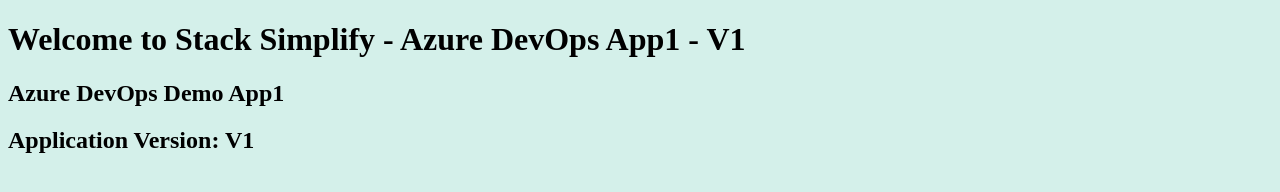
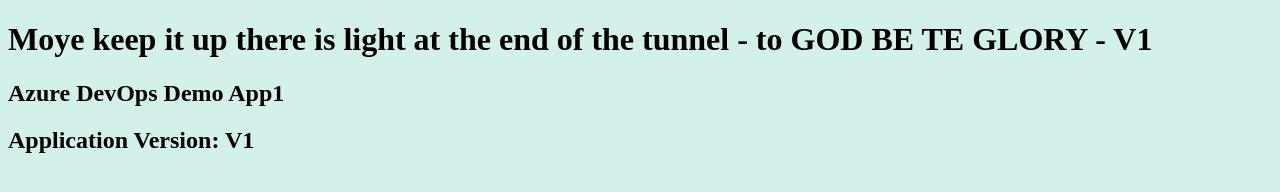
Before and after one commit to yamisoto/cicd-19, a plain HTML site: page Git-Repository-files/index.html in a window 1280 px wide. Drawn offline with Linux system fonts and the light colour scheme.

Commit message:
Add updated index file

```diff
--- a/Git-Repository-files/index.html
+++ b/Git-Repository-files/index.html
@@ -1,7 +1,7 @@
 <!DOCTYPE html>
 <html>
    <body style="background-color:rgb(212, 240, 234);">
-      <h1>Welcome to Stack Simplify - Azure DevOps App1 - V1</h1>
+      <h1>Moye keep it up there is light at the end of the tunnel - to GOD BE TE GLORY - V1</h1>
       <h2>Azure DevOps Demo App1</h2>
       <h2>Application Version: V1</h2>
    </body>
```
